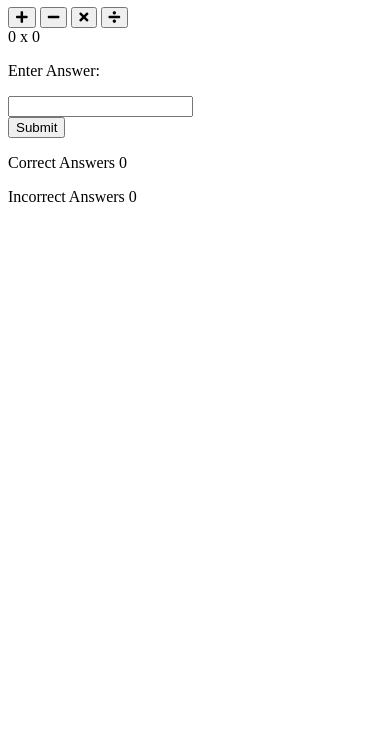
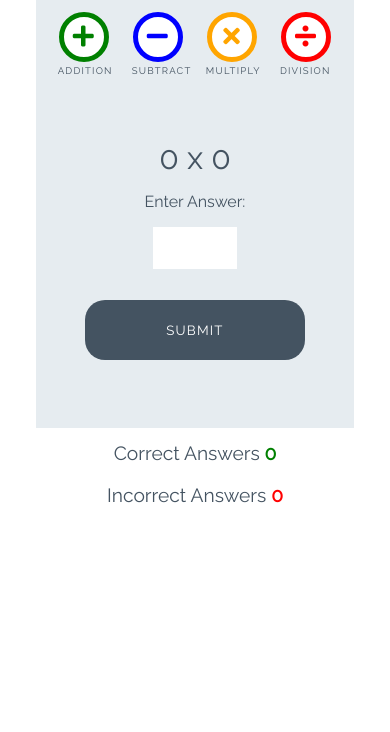
Before and after one commit to flavopila/love-maths-walkthru, a plain HTML site: page index.html in a window 390 px wide. Shown: the part 112-844 px from the top of the page. Drawn offline with Linux system fonts and the light colour scheme.

Commit message:
Add styles for game

```diff
--- a/assets/css/style.css
+++ b/assets/css/style.css
@@ -0,0 +1,252 @@
+/* --------- Global style */
+
+body {
+    background-color: white;
+    font-family: "Raleway", sans-serif;
+    color: #445361;
+    text-align: center;
+}
+
+/* --------- Heading */
+
+.heading {
+    text-align: center;
+    font-size: 2.5rem;
+}
+
+.logo {
+    height: 40px;
+    padding-right: 5px;
+}
+
+/* --------- Game layout */
+
+.game-area {
+    background-color: #E6ECF0;
+    box-sizing: border-box;
+    width: 85%;
+    height: 65vh;
+    max-height: 450px;
+    max-width: 830px;
+    margin-left: auto;
+    margin-right: auto;
+    padding: 1%;
+}
+
+.question-area {
+    width: 50%;
+    font-size: 2rem;
+    margin: auto;
+    padding: 50px 0;
+}
+
+.question-area span {
+    padding: 0 15px;
+}
+
+.score-area {
+    margin: 5px auto;
+    width: 60%;
+    font-size: 1.2rem;
+}
+
+.controls-area {
+    width: 85%;
+    margin: 30px auto;
+}
+
+#score {
+    color: green;
+    font-weight: bold;
+}
+
+#incorrect {
+    color: red;
+    font-weight: bold;
+}
+
+.answer-message {
+    display: none;
+    font-size: 1rem;
+}
+
+#answer-box {
+    border: none;
+    color: #445361;
+    display: inline-block;
+    height: 40px;
+    width: 80px;
+    font-size: 1.2rem;
+}
+
+.scores {
+    display: inline-block;
+    padding: 25px;
+}
+
+/* --------- Buttons */
+
+.btn {
+    width: 220px;
+    height: 60px;
+    font-family: "Raleway", sans-serif;
+    text-transform: uppercase;
+    letter-spacing: 1.2px;
+    color: white;
+}
+
+.btn:focus {
+    outline: none;
+}
+
+.btn--big {
+    padding-top: 10px;
+    border-radius: 50%;
+    background-color: white;
+    border: 10px solid;
+    width: 100px;
+    height: 100px;
+    font-size: 3.2rem;
+    margin: 0 30px;
+    transition: all 0.5s;
+}
+
+.btn--big::after{
+    content: attr(data-type);
+    font-size: 1rem;
+    color: #445361;
+    position: relative;
+    left: -0.5em;
+}
+
+.btn--blue {
+    border-color: blue;
+    color: blue;
+}
+
+.btn--blue:active,
+.btn--blue:hover {
+    background-color: darkblue;
+    color: white;
+}
+
+.btn--orange {
+    border-color: orange;
+    color: orange;
+}
+
+.btn--orange:active,
+.btn--orange:hover {
+    background-color: darkorange;
+    color: white;
+}
+
+.btn--red {
+    border-color: red;
+    color: red;
+}
+
+.btn--red:active,
+.btn--red:hover {
+    background-color: darkred;
+    color: white;
+}
+
+.btn--green {
+    border-color: green;
+    color: green;
+}
+
+.btn--green:active,
+.btn--green:hover {
+    background-color: darkgreen;
+    color: white;
+}
+
+.btn--gray {
+    margin-top: 25px;
+    background-color: #445361;
+    border: 1px transparent;
+    border-radius: 20px;
+}
+
+.btn--gray:active,
+.btn--gray:hover {
+    background-color: #0d1013;
+}
+
+/* --------- Media queries */
+
+@media (max-width: 414px) {
+    .controls-area {
+        width: 100%;
+    }
+
+    .btn--big {
+        margin: 0 10px;
+        padding: 5px;
+        border: 5px solid;
+        width: 50px;
+        height: 50px;
+        font-size: 1.5rem;
+    }
+
+    .btn--big::after {
+        font-size: 0.6rem;
+        left: -0.7rem;
+    }
+
+    .question-area {
+        padding: 10% 0;
+        width: 100%;
+    }
+
+    .question-area span {
+        padding: 0;
+    }
+
+    .answer-message {
+        display: block;
+    }
+
+    #answer-box {
+        display: block;
+        margin: 0 auto;
+    }
+    .btn--gray {
+        margin-top: 0;
+    }
+
+    .score-area {
+        width: 100%;
+    }
+
+    .scores {
+        margin: 0.5em auto;
+        display: block;
+        padding: 5px;
+    }
+
+    .heading {
+        font-size: 2rem;
+    }
+}
+
+@media (max-width: 320px) {
+    .game-area {
+        height: 70vh;
+    }
+
+    .controls-area {
+        width: 75%;
+        margin: 10px auto;
+    }
+
+    .btn--big {
+        margin: 10px 10px;
+    }
+    .question-area {
+        padding: 10px 0;
+    }
+
+}
--- a/index.html
+++ b/index.html
@@ -14,18 +14,18 @@
     <h1 class="heading">
         <img src="assets/images/logo.png" alt="logo" class="logo" id=""> Love Maths
     </h1>
-    <div class="game-area" id=""></div>
+    <div class="game-area">
         <div class="controls-area">
-        <button class="btn btn--big btn--green">
+            <button data-type="addition" class="btn btn--big btn--green">
                 <i class="fas fa-plus"></i>
             </button>
-        <button class="btn btn--big btn--blue">
+            <button data-type="subtract" class="btn btn--big btn--blue">
                 <i class="fas fa-minus"></i>
             </button>
-        <button class="btn btn--big btn--orange">
+            <button data-type="multiply" class="btn btn--big btn--orange">
                 <i class="fas fa-times"></i>
             </button>
-        <button class="btn btn--big btn--red">
+            <button data-type="division" class="btn btn--big btn--red">
                 <i class="fas fa-divide"></i>
             </button>
         </div>
@@ -37,7 +37,9 @@
             <p class="answer-message">Enter Answer:</p>
             <input id="answer-box" type="number">
         </div>
-    <button class="btn btn--gray">Submit</button>
+        <button data-type="submit" class="btn btn--gray">Submit</button>
+    </div>
+
     <div class="score-area">
         <p class="scores">Correct Answers <span id="score">0</span></p>
         <p class="scores">Incorrect Answers <span id="incorrect">0</span></p>
```
Lines whose indentation alone changed are shown as unchanged.
